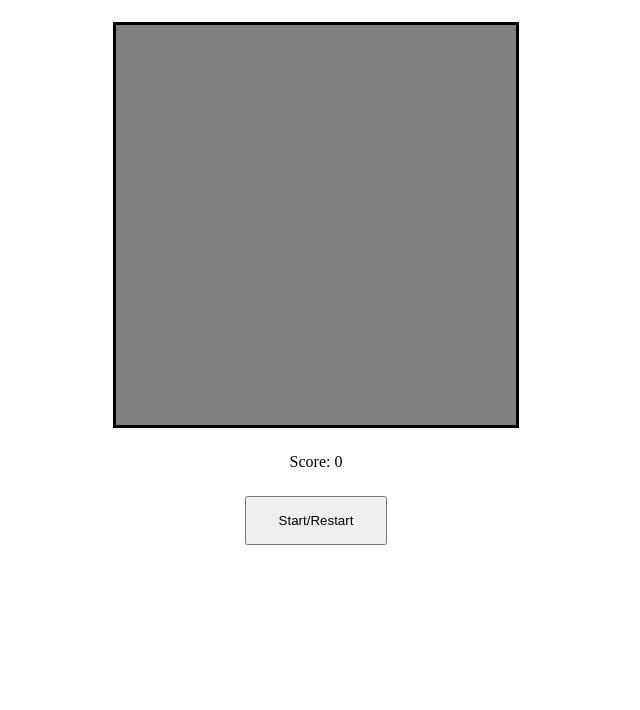
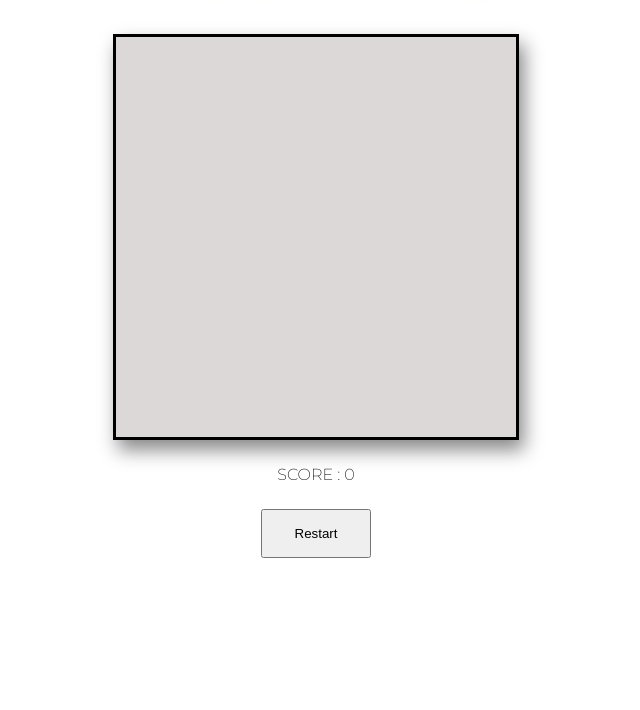
Before and after one commit to cristennegron/CristensBrowserGame, a plain HTML site: page indexGame.html in a window 1280 px wide. Shown: the part 90-800 px from the top of the page, without its empty margins (324-964 px from the left). Drawn offline with Linux system fonts and the light colour scheme.

Commit message:
made the snake and apple smaller by adding more divs and changing the width/height of the board divs and the const width in the JS

```diff
--- a/app.js
+++ b/app.js
@@ -2,10 +2,10 @@ const squares = document.querySelectorAll('.board div')
 const scoreDisplay = document.querySelector('span')
 const startBtn = document.querySelector('.start')
 
-const width = 10
+const width = 20
 let currentIndex = 0
 let appleIndex = 0
-let currentSnake = [2,1,0]
+let snakePosition = [2,1,0]
 let direction = 1
 let score = 0
 let speed = 0.9
@@ -13,40 +13,40 @@ let intervalTime = 0
 let interval = 0
 
 function startGame() {
-    currentSnake.forEach(index => squares[index].classList.remove('snake'))
+    snakePosition.forEach(index => squares[index].classList.remove('snake'))
     squares[appleIndex].classList.remove('apple')
     clearInterval(interval)
     score = 0
     randomApple()
     direction = 1
     scoreDisplay.innerText = score
-    intervalTime = 1000
-    currentSnake = [2,1,0]
+    intervalTime = 400
+    snakePosition = [2,1,0]
     currentIndex = 0
-    currentSnake.forEach(index => squares[index].classList.add('snake'))
+    snakePosition.forEach(index => squares[index].classList.add('snake'))
     interval = setInterval(moveOutcomes, intervalTime)
   }
 
 function moveOutcomes() {
     if (
-      (currentSnake[0] + width >= (width * width) && direction === width ) ||
-      (currentSnake[0] % width === width -1 && direction === 1) ||
-      (currentSnake[0] % width === 0 && direction === -1) ||
-      (currentSnake[0] - width < 0 && direction === -width) ||
-      squares[currentSnake[0] + direction].classList.contains('snake')
+      (snakePosition[0] + width >= (width * width) && direction === width) ||
+      (snakePosition[0] % width === width -1 && direction === 1) ||
+      (snakePosition[0] % width === 0 && direction === -1) ||
+      (snakePosition[0] - width < 0 && direction === -width) ||
+      squares[snakePosition[0] + direction].classList.contains('snake')
     ) {
-      return clearInterval(interval)
+        return clearInterval(interval)
     }
 
-    const tail = currentSnake.pop()
+    const tail = snakePosition.pop()
     squares[tail].classList.remove('snake')
-    currentSnake.unshift(currentSnake[0] + direction)
+    snakePosition.unshift(snakePosition[0] + direction)
 
 
-if(squares[currentSnake[0]].classList.contains('apple')) {
-    squares[currentSnake[0]].classList.remove('apple')
+if(squares[snakePosition[0]].classList.contains('apple')) {
+    squares[snakePosition[0]].classList.remove('apple')
     squares[tail].classList.add('snake')
-    currentSnake.push(tail)
+    snakePosition.push(tail)
     randomApple()
     score++
     scoreDisplay.textContent = score
@@ -54,24 +54,30 @@ if(squares[currentSnake[0]].classList.contains('apple')) {
     intervalTime = intervalTime * speed
     interval = setInterval(moveOutcomes, intervalTime)
   }
-  squares[currentSnake[0]].classList.add('snake')
+  squares[snakePosition[0]].classList.add('snake')
   }
 
-  function randomApple() {
+function randomApple() {
     do{
       appleIndex = Math.floor(Math.random() * squares.length)
     } while(squares[appleIndex].classList.contains('snake'))
     squares[appleIndex].classList.add('apple')
   }
 
+const headPosition = snakePosition[0];
+const snakeHead = squares[headPosition];
+
 function control(event) {
 
-    if(event.code === 'ArrowRight') {
+  if(event.code === 'ArrowRight') {
       direction = 1
+
     } else if (event.code === 'ArrowUp') {
       direction = -width
+
     } else if (event.code === 'ArrowLeft') {
       direction = -1
+
     } else if (event.code === 'ArrowDown') {
       direction = +width
     }
--- a/indexGame.html
+++ b/indexGame.html
@@ -6,11 +6,312 @@
     <meta name="viewport" content="width=device-width, initial-scale=1.0">
     <title>Stealthy Snake</title>
     <link rel="stylesheet" href="style.css">
+    <link href="https://fonts.googleapis.com/css2?family=Montserrat:wght@200&display=swap" rel="stylesheet">
 </head>
 <body>
-    <h1>Stealthy Snake</h1>
+    <h1>STEALTHY SNAKE</h1>
 
-    <div class='board'>
+<div class='board'>
+    <div></div>
+    <div></div>
+    <div></div>
+    <div></div>
+    <div></div>
+    <div></div>
+    <div></div>
+    <div></div>
+    <div></div>
+    <div></div>
+    <div></div>
+    <div></div>
+    <div></div>
+    <div></div>
+    <div></div>
+    <div></div>
+    <div></div>
+    <div></div>
+    <div></div>
+    <div></div>
+    <div></div>
+    <div></div>
+    <div></div>
+    <div></div>
+    <div></div>
+    <div></div>
+    <div></div>
+    <div></div>
+    <div></div>
+    <div></div>
+    <div></div>
+    <div></div>
+    <div></div>
+    <div></div>
+    <div></div>
+    <div></div>
+    <div></div>
+    <div></div>
+    <div></div>
+    <div></div>
+    <div></div>
+    <div></div>
+    <div></div>
+    <div></div>
+    <div></div>
+    <div></div>
+    <div></div>
+    <div></div>
+    <div></div>
+    <div></div>
+    <div></div>
+    <div></div>
+    <div></div>
+    <div></div>
+    <div></div>
+    <div></div>
+    <div></div>
+    <div></div>
+    <div></div>
+    <div></div>
+    <div></div>
+    <div></div>
+    <div></div>
+    <div></div>
+    <div></div>
+    <div></div>
+    <div></div>
+    <div></div>
+    <div></div>
+    <div></div>
+    <div></div>
+    <div></div>
+    <div></div>
+    <div></div>
+    <div></div>
+    <div></div>
+    <div></div>
+    <div></div>
+    <div></div>
+    <div></div>
+    <div></div>
+    <div></div>
+    <div></div>
+    <div></div>
+    <div></div>
+    <div></div>
+    <div></div>
+    <div></div>
+    <div></div>
+    <div></div>
+    <div></div>
+    <div></div>
+    <div></div>
+    <div></div>
+    <div></div>
+    <div></div>
+    <div></div>
+    <div></div>
+    <div></div>
+    <div></div>
+    <div></div>
+    <div></div>
+    <div></div>
+    <div></div>
+    <div></div>
+    <div></div>
+    <div></div>
+    <div></div>
+    <div></div>
+    <div></div>
+    <div></div>
+    <div></div>
+    <div></div>
+    <div></div>
+    <div></div>
+    <div></div>
+    <div></div>
+    <div></div>
+    <div></div>
+    <div></div>
+    <div></div>
+    <div></div>
+    <div></div>
+    <div></div>
+    <div></div>
+    <div></div>
+    <div></div>
+    <div></div>
+    <div></div>
+    <div></div>
+    <div></div>
+    <div></div>
+    <div></div>
+    <div></div>
+    <div></div>
+    <div></div>
+    <div></div>
+    <div></div>
+    <div></div>
+    <div></div>
+    <div></div>
+    <div></div>
+    <div></div>
+    <div></div>
+    <div></div>
+    <div></div>
+    <div></div>
+    <div></div>
+    <div></div>
+    <div></div>
+    <div></div>
+    <div></div>
+    <div></div>
+    <div></div>
+    <div></div>
+    <div></div>
+    <div></div>
+    <div></div>
+    <div></div>
+    <div></div>
+    <div></div>
+    <div></div>
+    <div></div>
+    <div></div>
+    <div></div>
+    <div></div>
+    <div></div>
+    <div></div>
+    <div></div>
+    <div></div>
+    <div></div>
+    <div></div>
+    <div></div>
+    <div></div>
+    <div></div>
+    <div></div>
+    <div></div>
+    <div></div>
+    <div></div>
+    <div></div>
+    <div></div>
+    <div></div>
+    <div></div>
+    <div></div>
+    <div></div>
+    <div></div>
+    <div></div>
+    <div></div>
+    <div></div>
+    <div></div>
+    <div></div>
+    <div></div>
+    <div></div>
+    <div></div>
+    <div></div>
+    <div></div>
+    <div></div>
+    <div></div>
+    <div></div>
+    <div></div>
+    <div></div>
+    <div></div>
+    <div></div>
+    <div></div>
+    <div></div>
+    <div></div>
+    <div></div>
+    <div></div>
+    <div></div>
+    <div></div>
+    <div></div>
+    <div></div>
+    <div></div>
+    <div></div>
+    <div></div>
+    <div></div>
+    <div></div>
+    <div></div>
+    <div></div>
+    <div></div>
+    <div></div>
+    <div></div>
+    <div></div>
+    <div></div>
+    <div></div>
+    <div></div>
+    <div></div>
+    <div></div>
+    <div></div>
+    <div></div>
+    <div></div>
+    <div></div>
+    <div></div>
+    <div></div>
+    <div></div>
+    <div></div>
+    <div></div>
+    <div></div>
+    <div></div>
+    <div></div>
+    <div></div>
+    <div></div>
+    <div></div>
+    <div></div>
+    <div></div>
+    <div></div>
+    <div></div>
+    <div></div>
+    <div></div>
+    <div></div>
+    <div></div>
+    <div></div>
+    <div></div>
+    <div></div>
+    <div></div>
+    <div></div>
+    <div></div>
+    <div></div>
+    <div></div>
+    <div></div>
+    <div></div>
+    <div></div>
+    <div></div>
+    <div></div>
+    <div></div>
+    <div></div>
+    <div></div>
+    <div></div>
+    <div></div>
+    <div></div>
+    <div></div>
+    <div></div>
+    <div></div>
+    <div></div>
+    <div></div>
+    <div></div>
+    <div></div>
+    <div></div>
+    <div></div>
+    <div></div>
+    <div></div>
+    <div></div>
+    <div></div>
+    <div></div>
+    <div></div>
+    <div></div>
+    <div></div>
+    <div></div>
+    <div></div>
+    <div></div>
+    <div></div>
+    <div></div>
+    <div></div>
+    <div></div>
+    <div></div>
+    <div></div>
+    <div></div>
+    <div></div>
+    <div></div>
+    <div></div>
     <div></div>
     <div></div>
     <div></div>
@@ -113,9 +414,10 @@
     <div></div>
 
 
-    </div>
-    <div class='score'>Score: <span>0</span></div>
-    <button class='start'>Start/Restart</button>
+ </div>
+
+    <div class='score'>SCORE : <span>0</span></div>
+    <button class='start'>Restart</button>
 
 <!-- write above this  -->
     <script type="text/javascript" src="app.js"></script>
--- a/style.css
+++ b/style.css
@@ -1,16 +1,27 @@
+body {
+    font-family:'Montserrat', sans-serif;
+}
 .board {
     width: 400px;
     height: 400px;
     display: flex;
     flex-wrap: wrap;
     border-style: solid;
-    background-color: grey;
+    background-color: #DDD8D8;
     margin: 0 auto;
+    box-shadow: 5px 10px 18px #888888;
+}
+
+.board div {
+    width: 20px;
+    height: 20px;
 }
 
 h1 {
     text-align: center;
     margin: 25px 0px 50px 0px;
+    font-size: 40px;
+    text-shadow:  5px 10px 18px #84b55f;
 }
 
 .score {
@@ -25,17 +36,11 @@ h1 {
     margin-top: 25px;
 }
 
-.board div {
-    width: 40px;
-    height: 40px;
-}
-
 .snake {
-    background-color: lime;
-    border-radius: 30px;
+    background-color: #84b55f;
 }
 
 .apple {
-    background-color: red;
-    border-radius: 30px;
+    background-color: #EB5555;
+    border-radius: 20px;
 }
```
